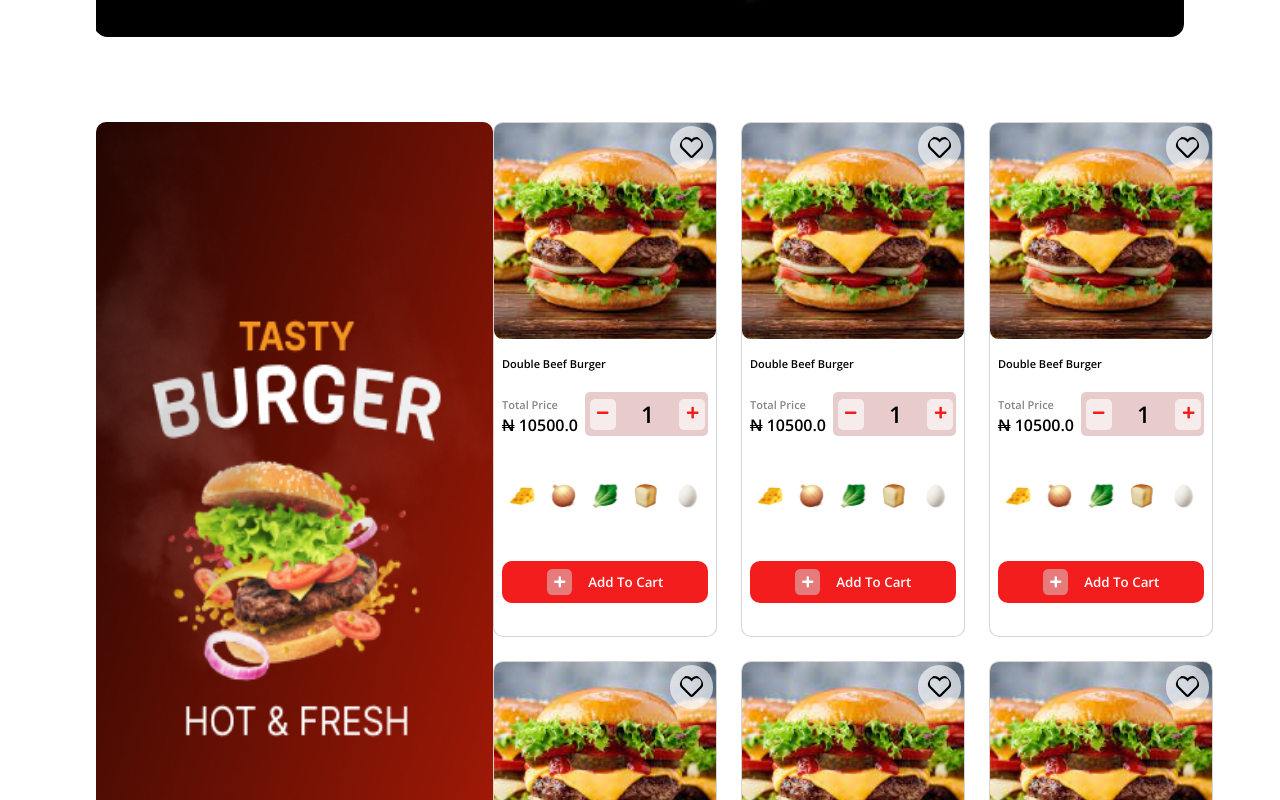
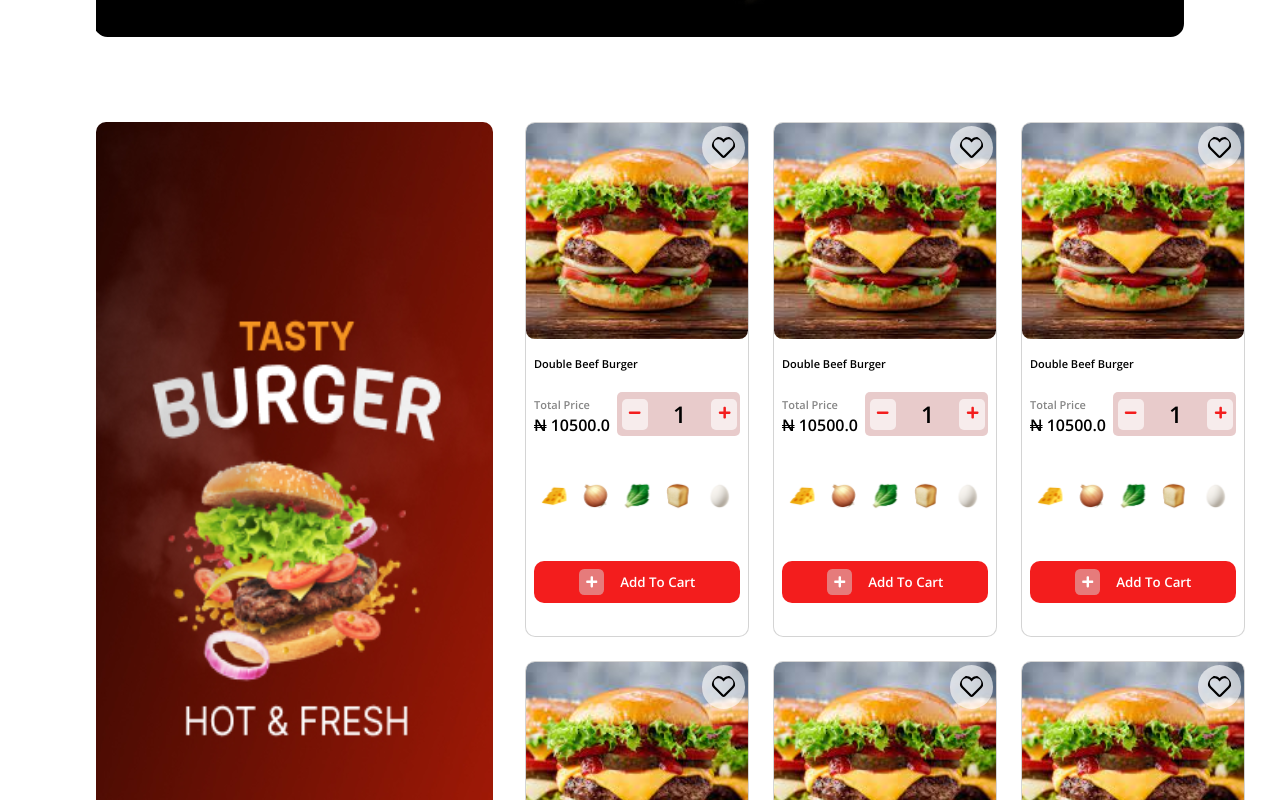
Before and after one commit to aydeetech/jazzy-burger, a React (Vite) app: page / in a window 1280 px wide. Shown: the part 720-1520 px from the top of the page. Built offline with nearby package versions, Linux system fonts and the light colour scheme.

Commit message:
modified

```diff
--- a/src/styles/listing.css
+++ b/src/styles/listing.css
@@ -1,6 +1,6 @@
 .listing-wrapper {
-  /* gap: 2rem; */
-  justify-content: space-between;
+  gap: 2rem;
+  /* justify-content: space-between; */
 }
 
 .tasty-img img {
```
